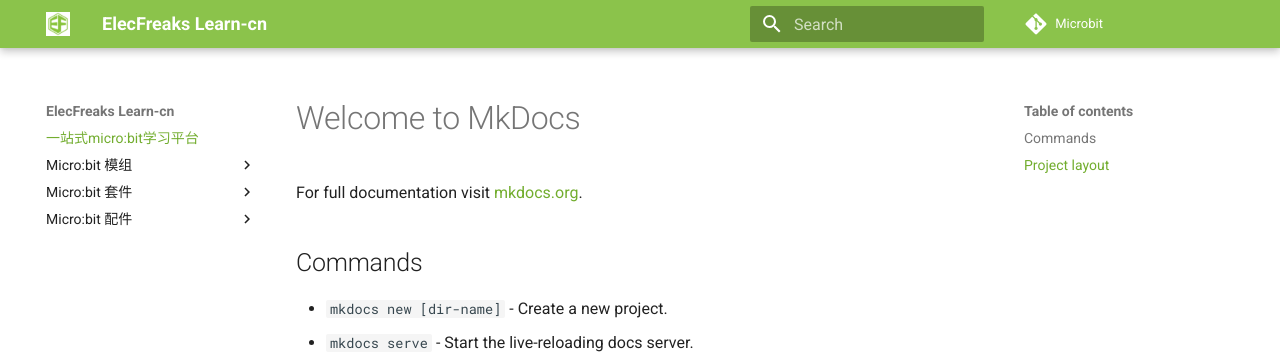
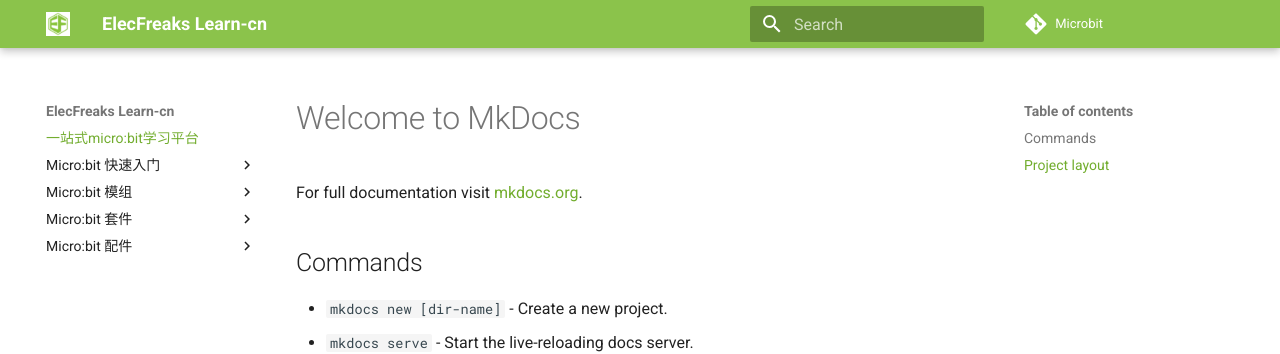
Before and after one commit to zorazeng/learn-cn, an MkDocs documentation site: the page built from docs/index.md, in a window 1280 px wide. Shown: the top 354 px of the page. Built offline with MkDocs 1.6.1 and Material for MkDocs 9.7.7, drawn with Linux system fonts in a browser that asks for light colours; comment, search, counter and statistics services are not loaded; old or Windows-style settings are respelled for this version of MkDocs.

Commit message:
更新了目录

```diff
--- a/mkdocs.yml
+++ b/mkdocs.yml
@@ -92,8 +92,10 @@ markdown_extensions:
 pages:
   - 一站式micro:bit学习平台: 'index.md'
 
+  - Micro:bit 快速入门:
+    - BBC Micro:bit: Micro_bit_Board.md
+
   - Micro:bit 模组:
-    - BBC Micro:bit: Micro_bit_Board.md
     - 面包板扩展板: Micro_bit_Breadboard_Adapter_CN.md
     - 八爪鱼扩展板: Octopus_bit_CN.md
     - 两路电机驱动板: Motor_bit_CN.md
```
